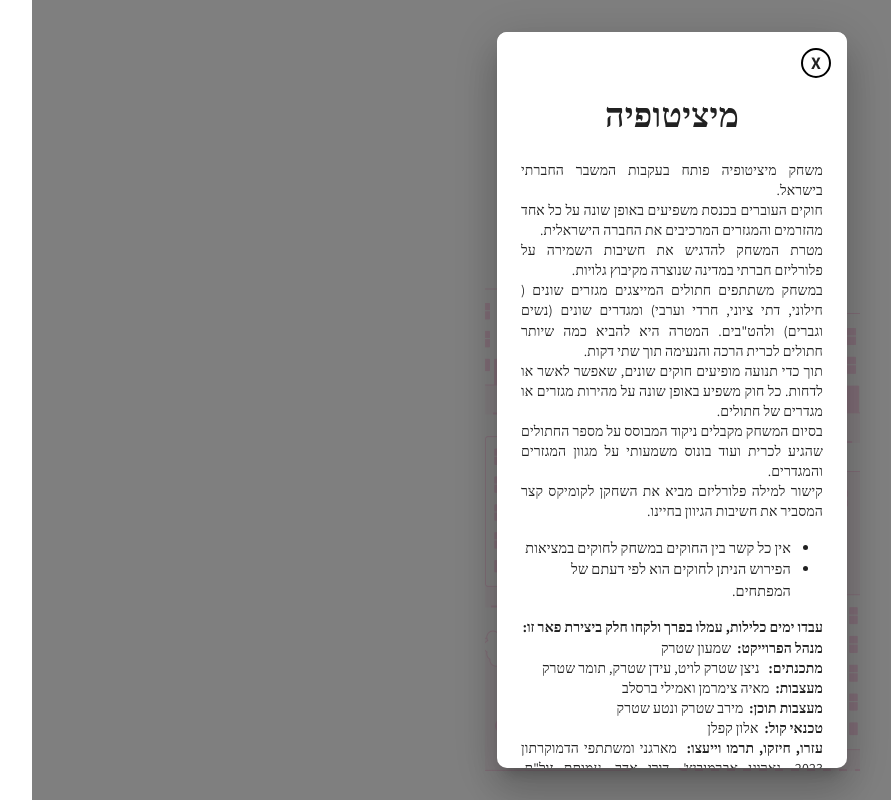
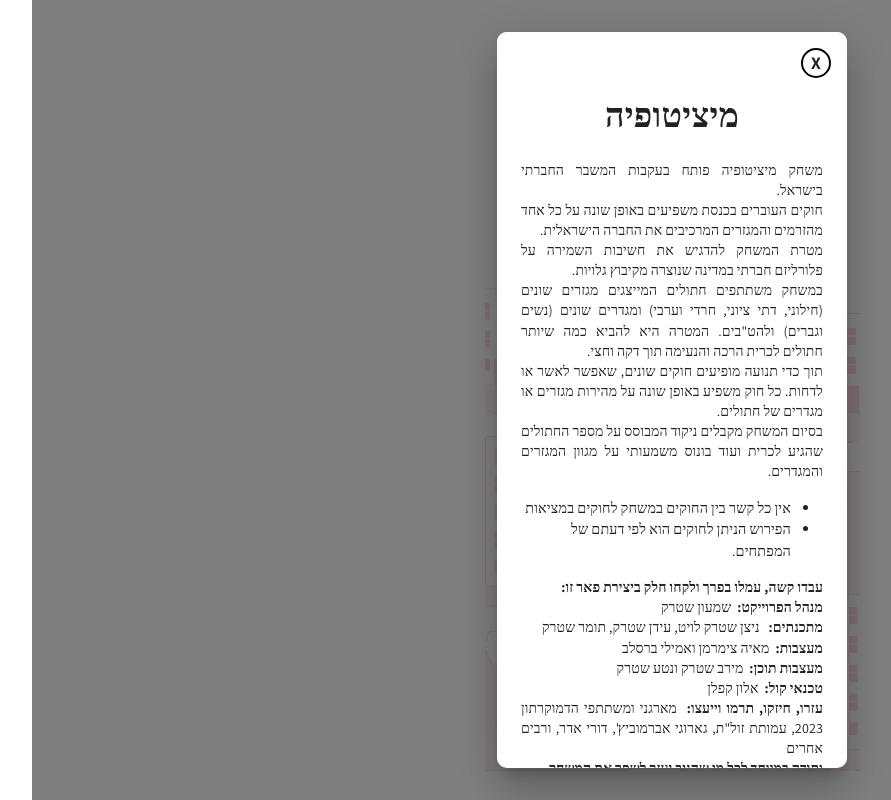
Before and after one commit to nitsan1412/democracat, a React (Create React App) app: page / in a window 1280 px wide. Both pictures are taken after a click on the element "מי אנחנו ומדוע יצרנו את המשחק". Shown: the whole page, without its empty margins (60-951 px from the left). Built offline with nearby package versions, Linux system fonts and the light colour scheme.

Commit message:
fixed text in about

```diff
--- a/src/components/Home/About.jsx
+++ b/src/components/Home/About.jsx
@@ -31,9 +31,9 @@ export default function About() {
         variant="body2"
         sx={{ margin: 0, textAlign: "justify", padding: "0 0.5rem" }}
       >
-        במשחק משתתפים חתולים המייצגים מגזרים שונים ( חילוני, דתי ציוני, חרדי
+        במשחק משתתפים חתולים המייצגים מגזרים שונים (חילוני, דתי ציוני, חרדי
         וערבי) ומגדרים שונים (נשים וגברים) ולהט"בים. המטרה היא להביא כמה שיותר
-        חתולים לכרית הרכה והנעימה תוך שתי דקות.{" "}
+        חתולים לכרית הרכה והנעימה תוך דקה וחצי.{" "}
       </Typography>
       <Typography
         variant="body2"
@@ -49,13 +49,13 @@ export default function About() {
         בסיום המשחק מקבלים ניקוד המבוסס על מספר החתולים שהגיע לכרית ועוד בונוס
         משמעותי על מגוון המגזרים והמגדרים.
       </Typography>
-      <Typography
+      {/* <Typography
         variant="body2"
         sx={{ margin: 0, textAlign: "justify", padding: "0 0.5rem" }}
       >
         קישור למילה פלורליזם מביא את השחקן לקומיקס קצר המסביר את חשיבות הגיוון
         בחיינו.
-      </Typography>
+      </Typography> */}
       <ul>
         <li style={{ fontSize: "0.9rem" }}>
           אין כל קשר בין החוקים במשחק לחוקים במציאות
@@ -74,7 +74,7 @@ export default function About() {
           fontWeight: 700,
         }}
       >
-        עבדו ימים כלילות, עמלו בפרך ולקחו חלק ביצירת פאר זו:{" "}
+        עבדו קשה, עמלו בפרך ולקחו חלק ביצירת פאר זו:{" "}
       </Typography>
       <Typography
         variant="body2"
@@ -111,7 +111,13 @@ export default function About() {
         sx={{ margin: 0, textAlign: "justify", padding: "0 0.5rem" }}
       >
         <b> עזרו, חיזקו, תרמו וייעצו:</b>&nbsp; מארגני ומשתתפי הדמוקרתון 2023,
-        גארוגי אברמוביץ', דורי אדר, עמותת זול"ת, משפחת שטרק ורבים אחרים{" "}
+        עמותת זול"ת, גארוגי אברמוביץ', דורי אדר, ורבים אחרים{" "}
+      </Typography>
+      <Typography
+        variant="body2"
+        sx={{ margin: 0, textAlign: "justify", padding: "0 0.5rem" }}
+      >
+        <b> ותודה במיוחד לכל מי שהגיב ועזר לשפר את המשחק</b>
       </Typography>
       <br></br>
     </div>
```
